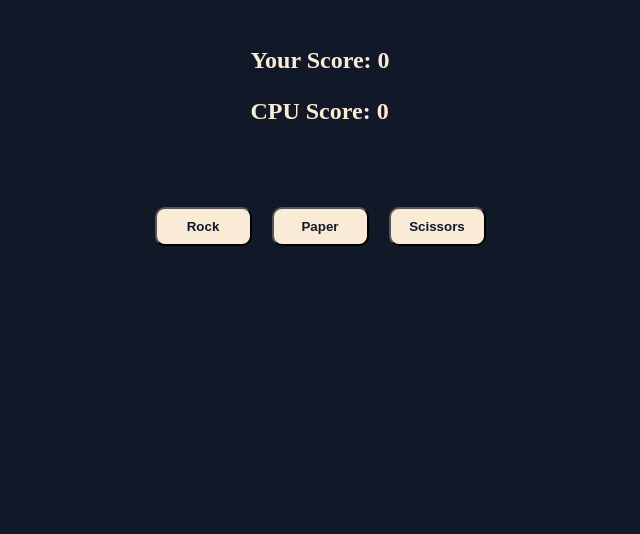
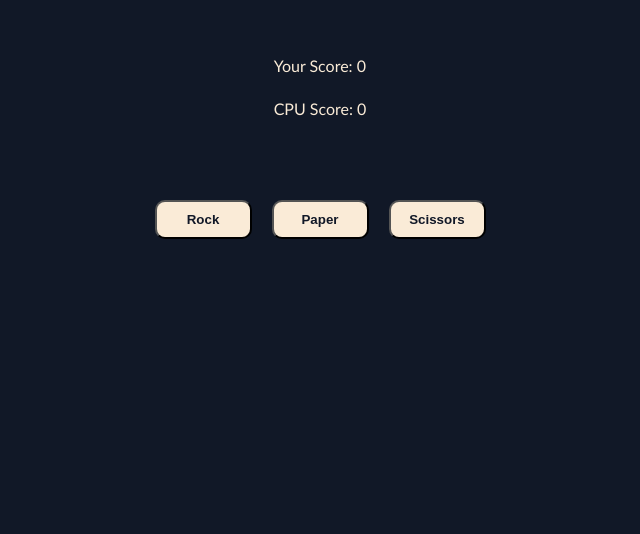
Before and after one commit to Daves26/rock-paper-scissors, a plain HTML site: page index.html in a window 1280 px wide. Shown: the part 282-816 px from the top of the page, without its empty margins (320-960 px from the left). Drawn offline with Linux system fonts and the light colour scheme.

Commit message:
Changed fonts and background colors

```diff
--- a/script.js
+++ b/script.js
@@ -5,18 +5,22 @@ let elements = ["rock", "paper", "scissors"];
 const results = document.querySelector(".results");
 const humanPoints = document.querySelector("#human_points");
 const computerPoints = document.querySelector("#computer_points");
+const body = document.querySelector("body");
 
 const buttons = document.querySelectorAll("button");
 buttons.forEach((button) => {
     button.addEventListener("click", () => {
         if (roundsPlayed === 5) {
             if (humanScore > computerScore) {
+                body.style.backgroundColor = "#112716"
                 results.textContent = "=== Congratulations! You Win! ===";
                 return;
             } else if (computerScore > humanScore) {
+                body.style.backgroundColor = "#271111"
                 results.textContent = "=== You Lose ===";
                 return;
             } else {
+                body.style.backgroundColor = "#1a1e27"
                 results.textContent = "=== Tied! ===";
             }
         }
--- a/style.css
+++ b/style.css
@@ -8,6 +8,7 @@ body {
     align-items: center;
     font-size: x-large;
     font-weight: 550;
+    font-family:'Trebuchet MS', 'Lucida Sans Unicode', 'Lucida Grande', 'Lucida Sans', Arial, sans-serif;
 }
 
 div {
@@ -27,3 +28,8 @@ button {
 .select {
     display: flex;
 }
+
+.score {
+    font-size: medium;
+    font-weight: 550;
+}
```
